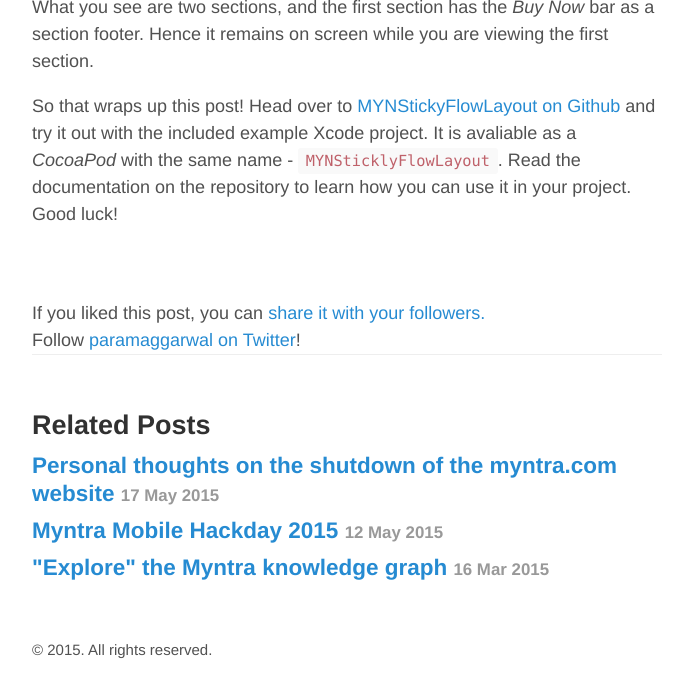
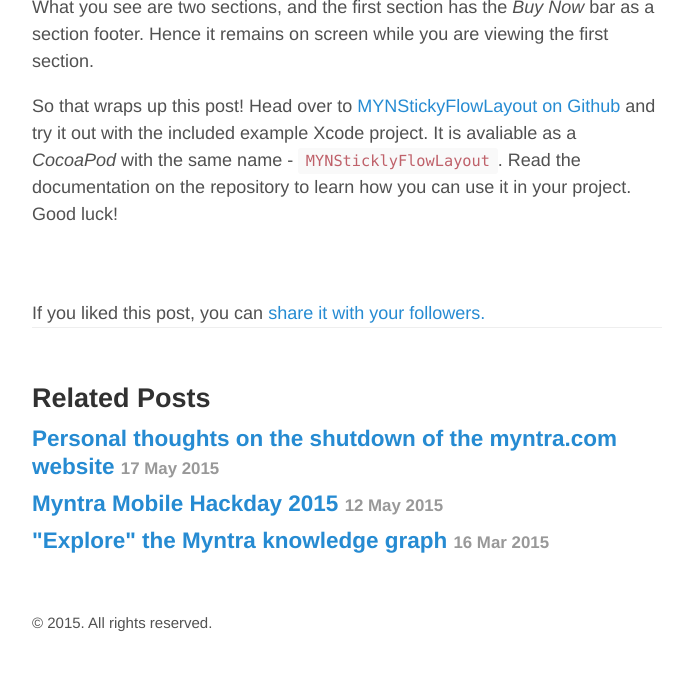
Before and after one commit to myntra/myntra.github.io, a Jekyll site: the page built from _posts/2014-08-21-uicollectionview.md, in a window 1280 px wide and 900 px high, scrolled down 2933 px, cut to the strip 201-898 px from the top of the window. Shown: the whole strip, without its empty margins (293-986 px from the left). Built offline with Jekyll 4.4.1, drawn with Linux system fonts in a browser that asks for light colours; after the commit the page ends 3806 px from its top, so only the background shows below that.

Commit message:
Remove author follow

```diff
--- a/_layouts/post.html
+++ b/_layouts/post.html
@@ -22,9 +22,6 @@
 	{% endif %}"
 	target="_blank">
 	share it with your followers.</a> <br/>
-	{% if author.twitter %}
-		Follow <a href="https://twitter.com/{{author.twitter}}">{{author.twitter}} on Twitter</a>!
-	{% endif %}
 </aside>
 
 <aside class="related">
```
